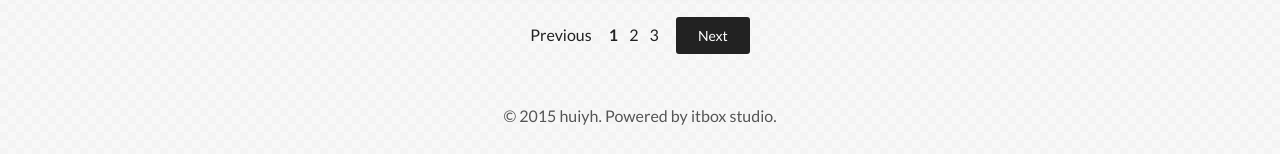
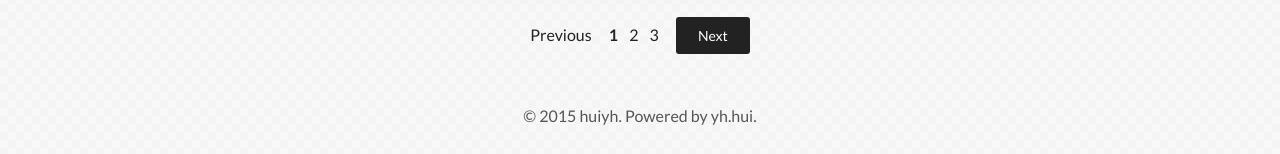
Before and after one commit to huiyh/huiyh.github.io, a Jekyll site: the page built from index.html, in a window 1280 px wide. Shown: the part 1732-1886 px from the top of the page. Built offline with Jekyll 4.4.1, drawn with Linux system fonts in a browser that asks for light colours; nearby versions of some CDN libraries; the list of posts is cut into pages by our own code.

Commit message:
修改所有者

```diff
--- a/CNAME
+++ b/CNAME
@@ -1 +1 @@
-itbox.cc
+huiyhs.github.io
--- a/_includes/footer.html
+++ b/_includes/footer.html
@@ -1 +1 @@
-<span>&copy; {{ site.time | date: '%Y' }} {{ site.owner.name }}. Powered by <a href="http://itbox.cc">itbox studio</a>.</span>
+<span>&copy; {{ site.time | date: '%Y' }} {{ site.owner.name }}. Powered by <a href="http://huiyhs.github.io/">yh.hui</a>.</span>
```
